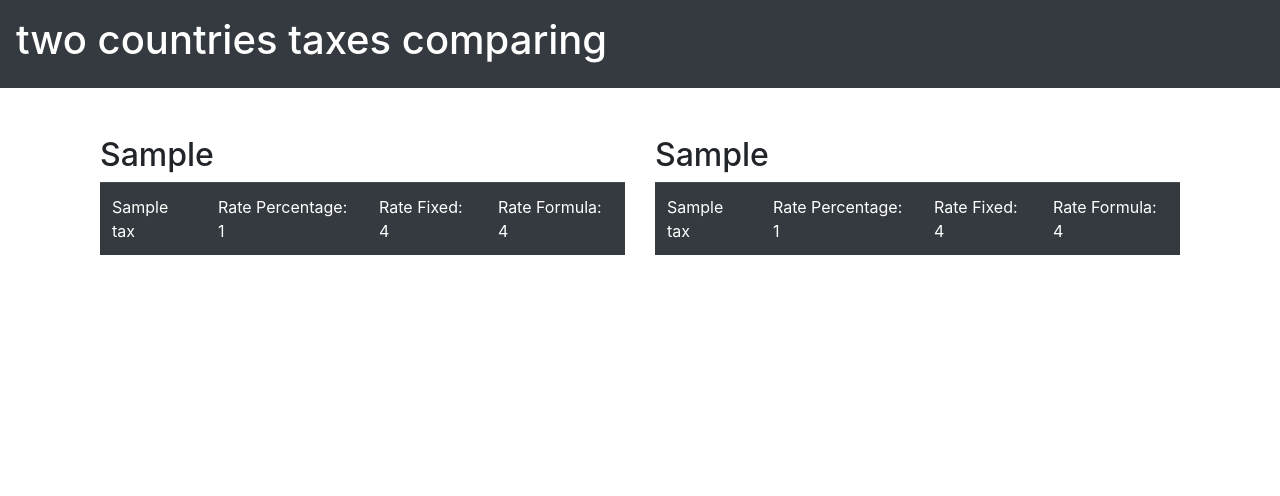
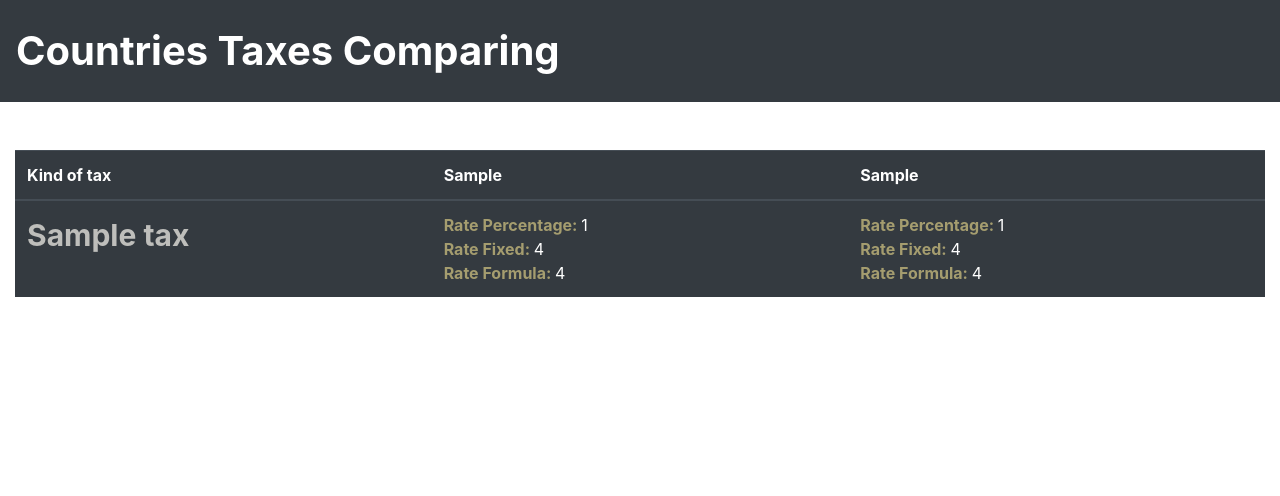
Before and after one commit to vasilchenkoilya/taxes_around_the_world, a Django app: template seashells/concept/templates/concept/compare.html in a window 1280 px wide. Shown: the top 496 px of the page. Run offline with Django 4.2, Linux system fonts and the light colour scheme; the template is opened without the code that fills it: most values are stand-ins (such as "Sample title", 1, 10 or a date in 2020); some libraries are stand-ins or nearby versions.

Commit message:
some style added

```diff
--- a/seashells/concept/static/css/base_style.css
+++ b/seashells/concept/static/css/base_style.css
@@ -0,0 +1,14 @@
+.gold-text {
+    color: rgb(165, 157, 111);
+    font-weight: bold;
+}
+.name-text {
+    font-weight: bold;
+    font-size: 30px;
+    color: rgb(190, 190, 187);
+}
+.navbar-brand {
+    font-weight: bold;
+    font-size: 40px;
+    color: white;
+}
--- a/seashells/concept/templates/base.html
+++ b/seashells/concept/templates/base.html
@@ -10,10 +10,10 @@
 </head>
 <body>
     <header class="bg-dark text-white p-3">
-        <h1>two countries taxes comparing</h1>
+        <a class="navbar-brand" href="{% url 'index' %}">Countries Taxes Comparing</a>
     </header>
 
-    <main class="container my-5">
+    <main class="container-fluid my-5">
         {% block content %}
         {% endblock %}
     </main>
--- a/seashells/concept/templates/concept/compare.html
+++ b/seashells/concept/templates/concept/compare.html
@@ -1,33 +1,29 @@
 {% extends 'base.html' %}
 {% block content %}
-<div class="container">
-    <div class="row">
-      <div class="col">
-        <h2>{{ country1 }}</h2>
-        <table class="table table-dark">
-          {% for tax in taxes1 %}
-            <tr>
-              <td>{{ tax.tax.name }}</td>
-              <td>Rate Percentage: {{ tax.rate_percentage }}</td>
-              <td>Rate Fixed: {{ tax.rate_fixed }}</td>
-              <td>Rate Formula: {{ tax.rate_formula }}</td>
-            </tr>
-          {% endfor %}
-        </table>
-      </div>
-      <div class="col">
-        <h2>{{ country2 }}</h2>
-        <table class="table table-dark">
-          {% for tax in taxes2 %}
-            <tr>
-              <td>{{ tax.tax.name }}</td>
-              <td>Rate Percentage: {{ tax.rate_percentage }}</td>
-              <td>Rate Fixed: {{ tax.rate_fixed }}</td>
-              <td>Rate Formula: {{ tax.rate_formula }}</td>
-            </tr>
-          {% endfor %}
-        </table>
-      </div>
-    </div>
-  </div>
+  <table class="table table-dark" style="width: 100%; table-layout: fixed;">
+    <thead>
+      <tr>
+        <th style="white-space: nowrap;">Kind of tax</th>
+        <th>{{ country1 }}</th>
+        <th>{{ country2 }}</th>
+      </tr>
+    </thead>
+    <tbody>
+      {% for tax1, tax2 in taxes %}
+        <tr>
+          <td><span class="name-text">{{ tax1.tax.name }} </span></td>
+          <td>
+            <span class="gold-text">Rate Percentage: </span> {{ tax1.rate_percentage }}<br>
+            <span class="gold-text">Rate Fixed: </span> {{ tax1.rate_fixed }}<br>
+            <span class="gold-text">Rate Formula: </span> {{ tax1.rate_formula }}<br>
+          </td>
+          <td>
+            <span class="gold-text">Rate Percentage: </span> {{ tax2.rate_percentage }}<br>
+            <span class="gold-text">Rate Fixed: </span> {{ tax2.rate_fixed }}<br>
+            <span class="gold-text">Rate Formula: </span> {{ tax2.rate_formula }}
+          </td>
+        </tr>
+      {% endfor %}
+    </tbody>
+  </table>
 {% endblock content %}
--- a/seashells/concept/views.py
+++ b/seashells/concept/views.py
@@ -13,9 +13,10 @@ def compare_view(request):
 
     taxes1 = CountryTaxesConcept.objects.filter(country__name=country1)
     taxes2 = CountryTaxesConcept.objects.filter(country__name=country2)
+    taxes = zip(taxes1, taxes2)
+
     context = {
-        'taxes1': taxes1,
-        'taxes2': taxes2,
+        'taxes': taxes,
         'country1': country1,
         'country2': country2
     }
```
Also changed, not shown: seashells/concept/templates/concept/index.html (+16 -10 lines).
